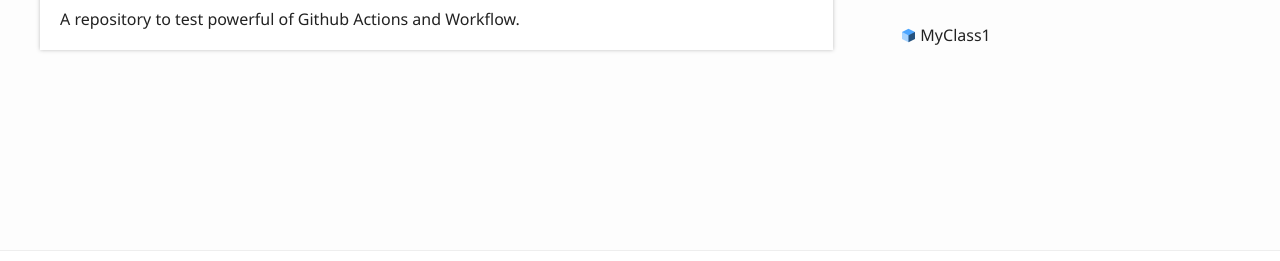
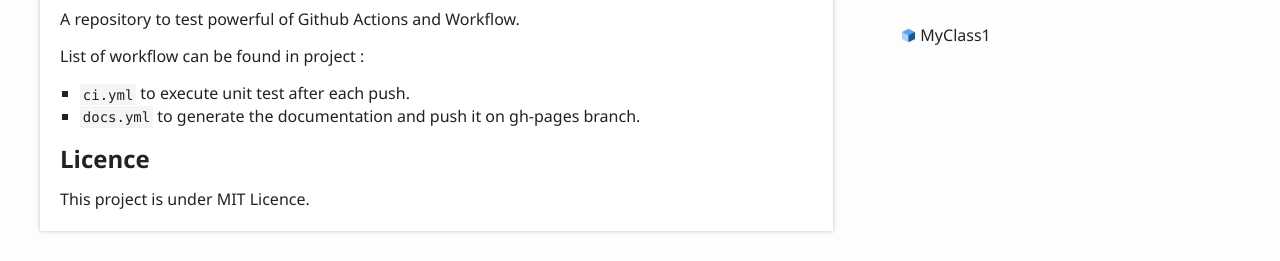
Before and after one commit to Kero76/gh-actions-tests, a website: page docs/index.html in a window 1280 px wide. Shown: the part 249-510 px from the top of the page. Drawn offline with Linux system fonts and the light colour scheme.

Commit message:
[Doc] - Update API documentation.

```diff
--- a/docs/index.html
+++ b/docs/index.html
@@ -68,6 +68,15 @@
 					<h1>Github Actions Tests</h1>
 				</a>
 				<p>A repository to test powerful of Github Actions and Workflow.</p>
+				<p>List of workflow can be found in project :</p>
+				<ul>
+					<li><code>ci.yml</code> to execute unit test after each push.</li>
+					<li><code>docs.yml</code> to generate the documentation and push it on gh-pages branch.</li>
+				</ul>
+				<a href="#licence" id="licence" style="color: inherit; text-decoration: none;">
+					<h2>Licence</h2>
+				</a>
+				<p>This project is under MIT Licence.</p>
 			</div>
 		</div>
 		<div class="col-4 col-menu menu-sticky-wrap menu-highlight">
```
Also changed, not shown: docs/classes/myclass1.html (+4 -4 lines).
